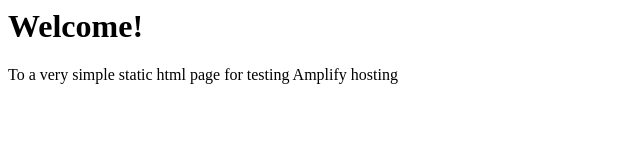
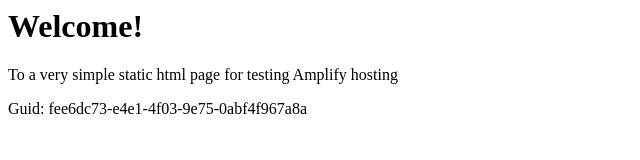
Before and after one commit to aws-aemilia-cdg/Github-PR-Commit-Integration-Test-DoNotTouch-v1-preprod-eu-west-3, a website: page src/index.html in a window 1280 px wide. Shown: the whole page, without its empty margins (0-640 px from the left). Drawn offline with Linux system fonts and the light colour scheme.

Commit message:
commit from integ tests

```diff
--- a/src/index.html
+++ b/src/index.html
@@ -1,3 +1,5 @@
+
+
 <html lang="en">
 
 <head>
@@ -10,6 +12,6 @@
 <body>
     <h1>Welcome!</h1>
     <p>To a very simple static html page for testing Amplify hosting</p>
-</body>
+    <p>Guid: fee6dc73-e4e1-4f03-9e75-0abf4f967a8a</p></body>
 
 </html>
```
